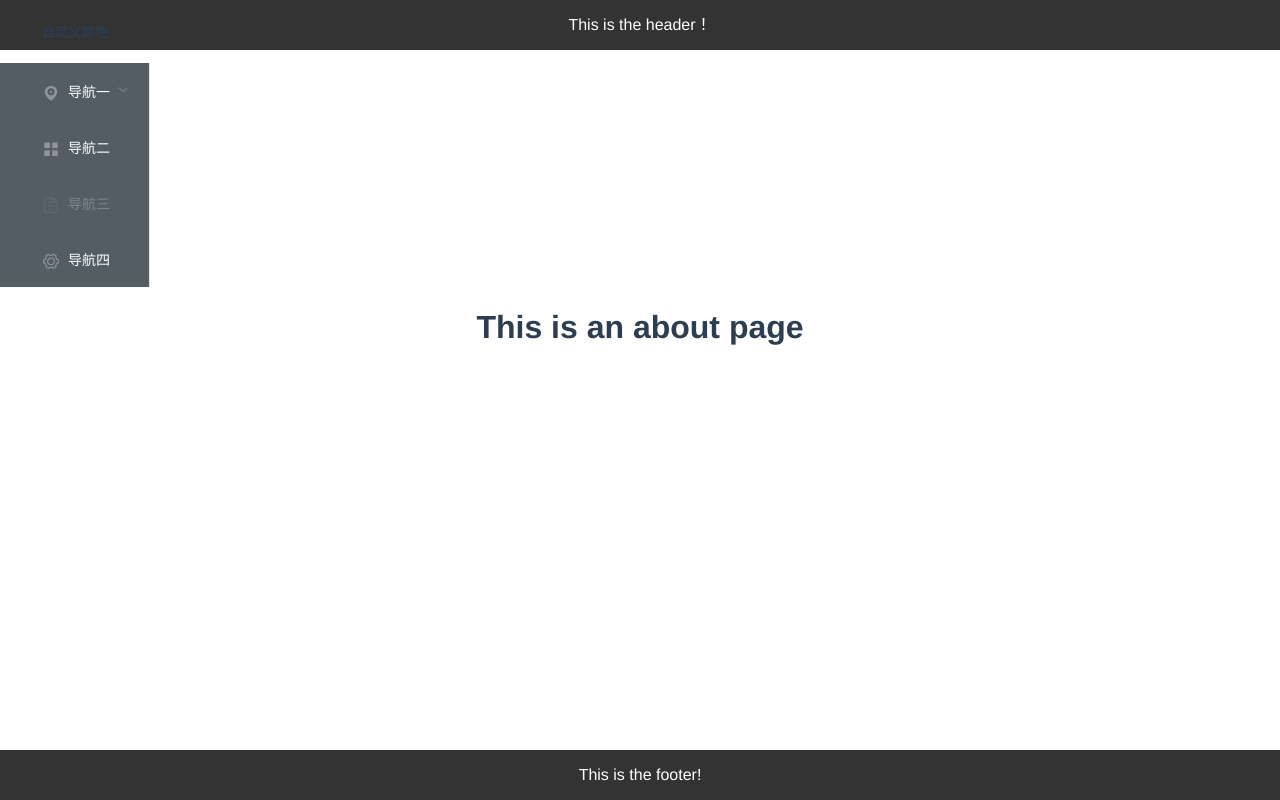
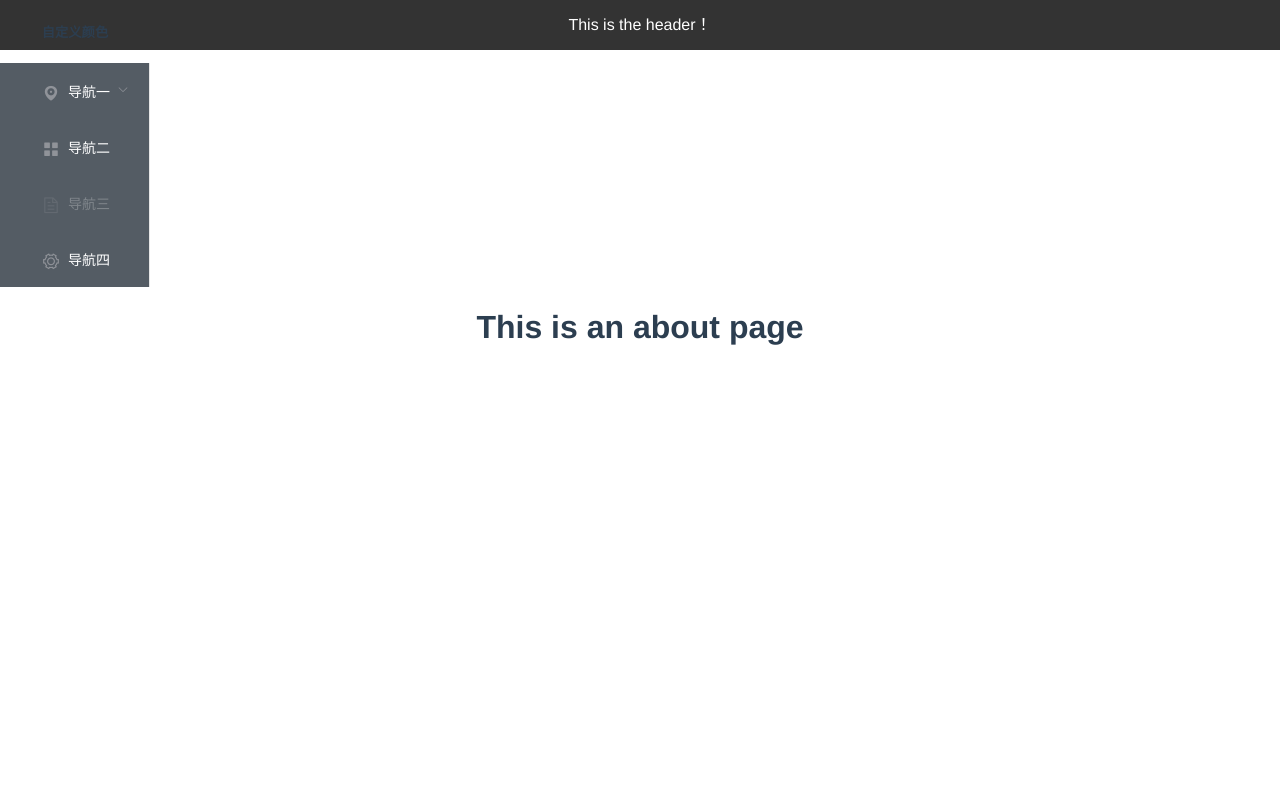
Before and after one commit to rainnerly/vue-ts, a Vue app: page /about in a window 1280 px wide. Built offline with nearby package versions, Linux system fonts and the light colour scheme.

Commit message:
删除footer

```diff
--- a/src/components/HeadBar.vue
+++ b/src/components/HeadBar.vue
@@ -4,9 +4,9 @@
       This is the header！
     </header>
     <slot name="content"></slot>
-    <footer>
+    <!-- <footer>
       This is the footer!
-    </footer>
+    </footer> -->
   </div>
 </template>
 <script lang="ts">
@@ -28,8 +28,8 @@ export default class Home extends Vue {
   header{
     top: 0;
   }
-  footer{
-    bottom: 0;
-  }
+  // footer{
+  //   bottom: 0;
+  // }
 }
 </style>
```
